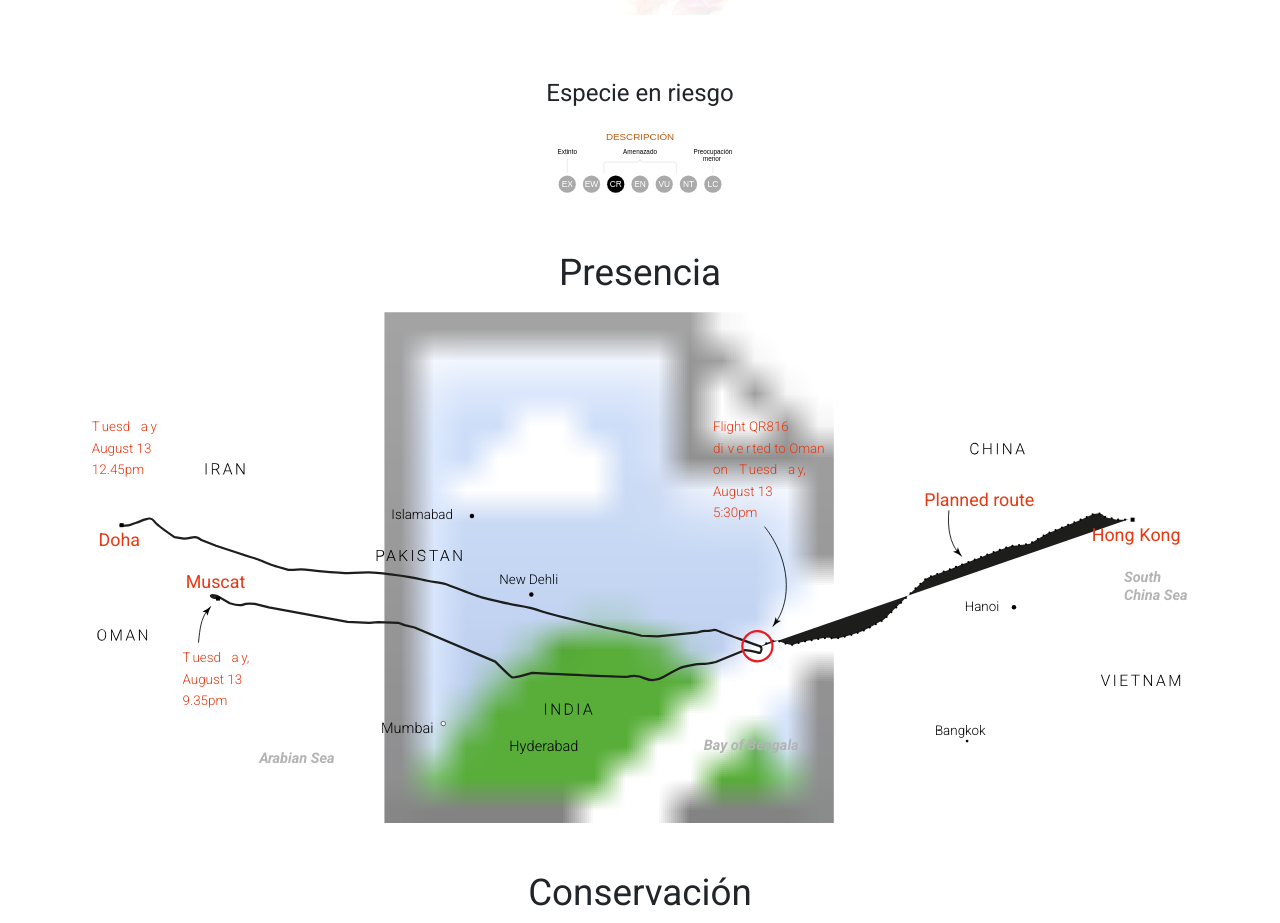
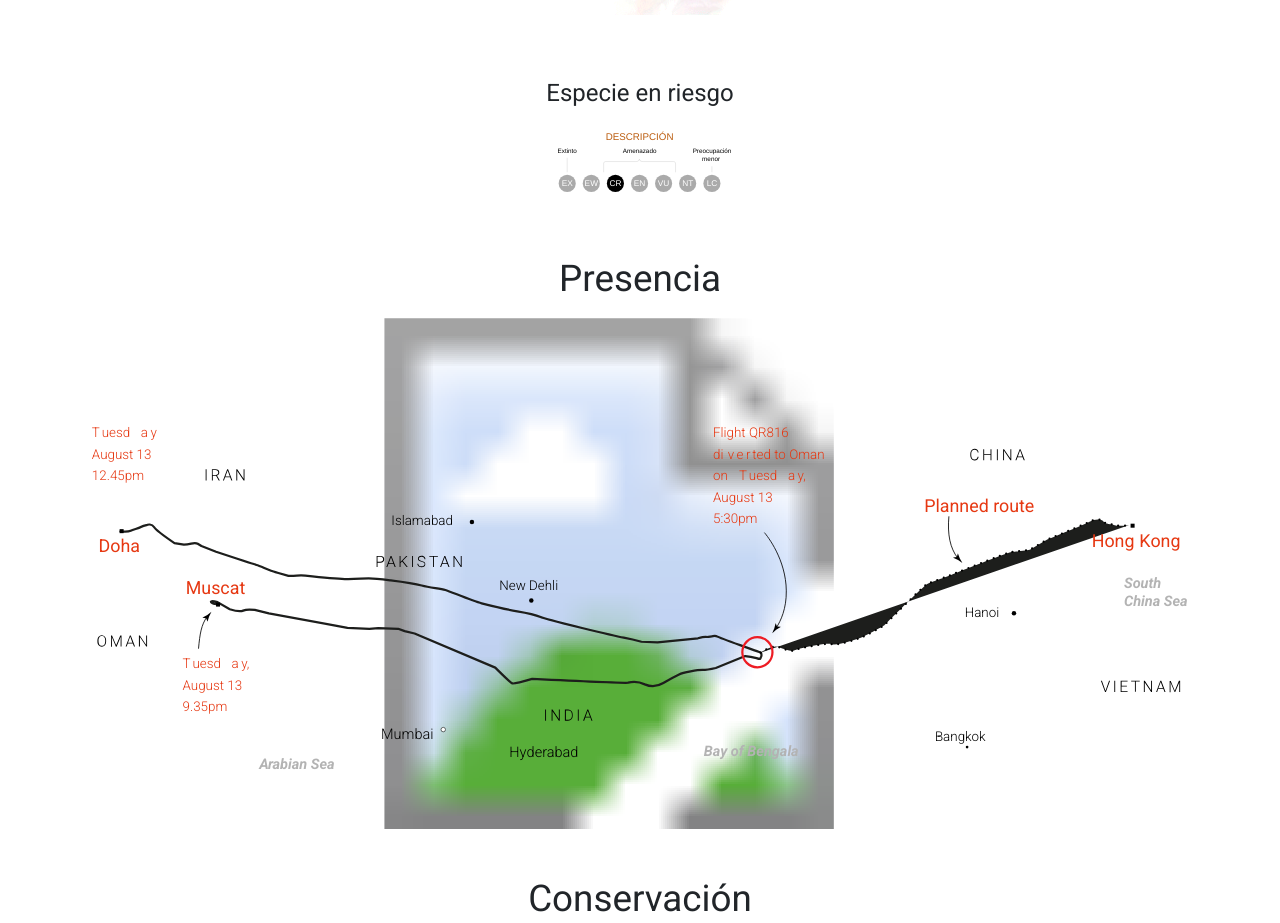
Before and after one commit to fabiolahernandez/ejercicio2.svg, a plain HTML site: page index.html in a window 1280 px wide. Shown: the part 900-1823 px from the top of the page. Drawn offline with nearby package versions, Linux system fonts and the light colour scheme; files whose address does not match are found by name.

Commit message:
Add files via upload

```diff
--- a/index.html
+++ b/index.html
@@ -79,8 +79,7 @@ En lengua malaya orang gutan significa “hombre del bosque”.</p>
                 </div>
                 <div class="col-sm-11 col-md-8 mx-auto">
                     <h4 class="text-center pt-5 pb-2">Especie en riesgo</h4>
-
-                    <img src="img/estado.svg" alt="describa lo que se ve en la imagen" class="w-100" />
+                    <object data="img/estado.svg" type="image/svg+xml"></object>
                 </div>
             </div>
         </header>
```
